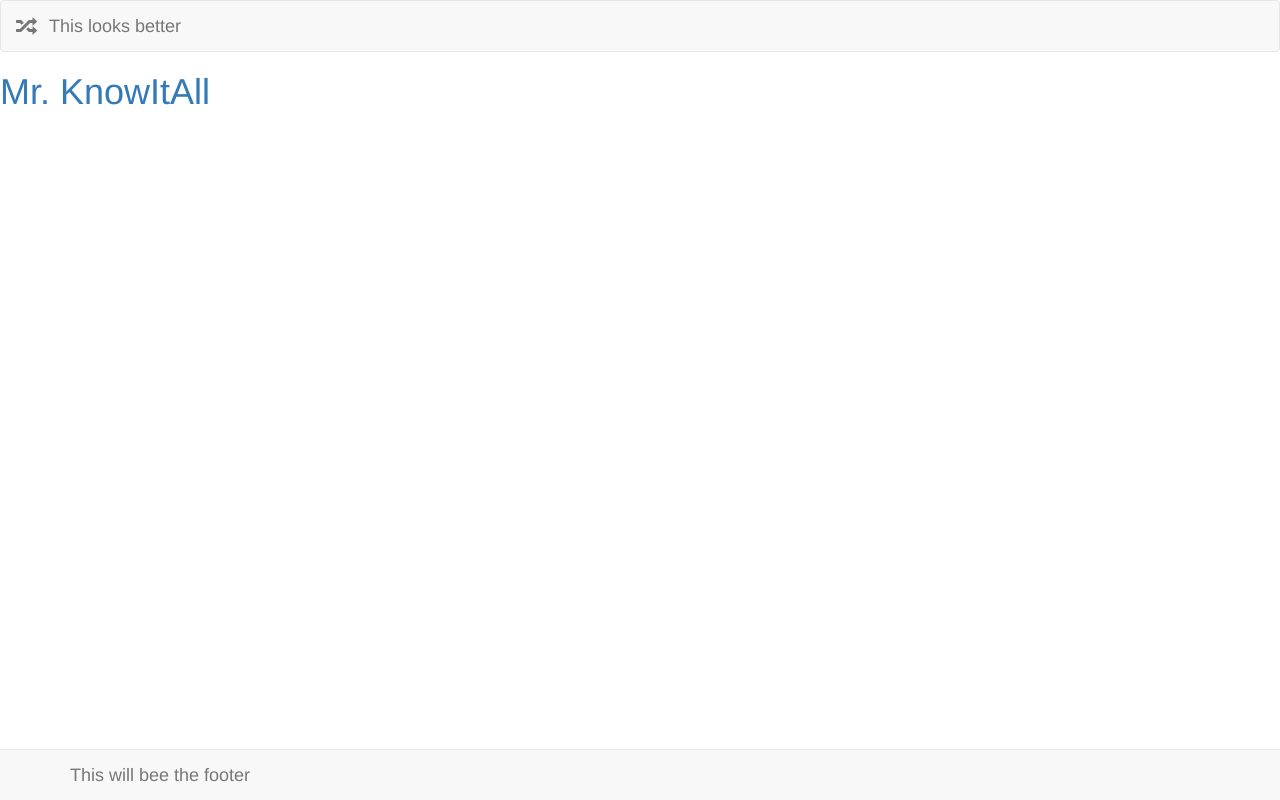
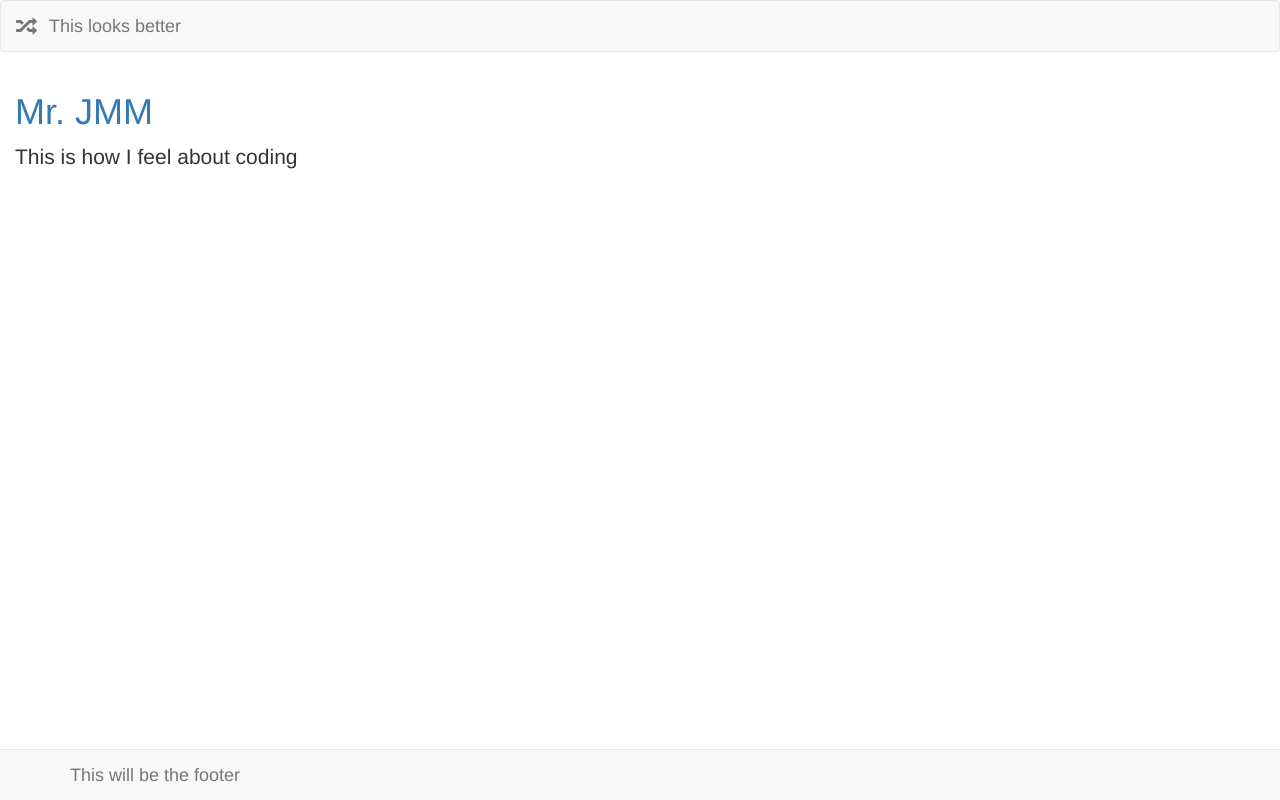
Before and after one commit to jmmarco/personal-portfolio-webpage, a plain HTML site: page index.html in a window 1280 px wide. Drawn offline with nearby package versions, Linux system fonts and the light colour scheme.

Commit message:
Add main section

```diff
--- a/index.html
+++ b/index.html
@@ -21,14 +21,18 @@
         </div>
     </nav>
     <!-- End of navbar -->
-    <h1 class="text-primary">Mr. KnowItAll</h1>
+    <main class="container-fluid">
+        <h1 class="text-primary">Mr. JMM</h1>
+        <p class="lead">This is how I feel about coding</p>
+    </main>
+
 
 
 
     <!-- Begin of nav footer -->
     <nav class="navbar navbar-default navbar-fixed-bottom">
         <div class="container">
-            <a class="navbar-brand" href="#">This will bee the footer</a>
+            <a class="navbar-brand" href="#">This will be the footer</a>
         </div>
     </nav>
 </body>
```
